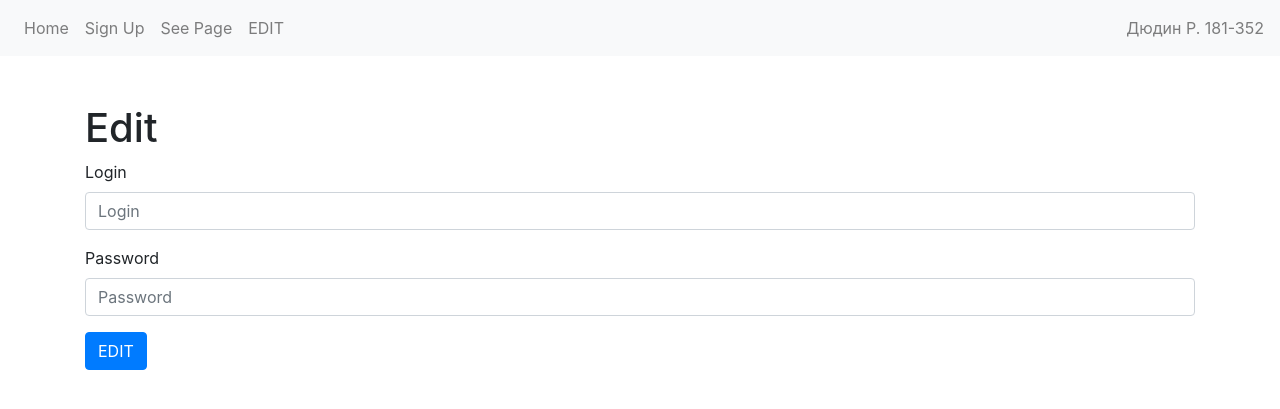
After one commit to bopopescu/181-352-dyudin-r, a Python web app: template app/templates/edit.html in a window 1280 px wide. The commit adds this page. Shown: the top 409 px of the page. Run offline with Jinja, Linux system fonts and the light colour scheme; the template is opened without the code that fills it, so the values that code supplies are empty; some libraries are stand-ins or nearby versions.

Commit message:
edit page

```diff
--- a/app/templates/base.html
+++ b/app/templates/base.html
@@ -26,6 +26,9 @@
         <li class="nav-item">
           <a class="nav-link" href="{{url_for('seepage')}}">See Page</a>
         </li>
+        <li class="nav-item">
+          <a class="nav-link" href="{{url_for('edit')}}">EDIT</a>
+        </li>
       </ul>
       <span class="navbar-text">
         Дюдин Р. 181-352
--- /dev/null
+++ b/app/templates/edit.html
@@ -0,0 +1,16 @@
+{%extends 'base.html'%}
+{%block title%}Edit{%endblock%}
+{%block content%}
+<h1 class="mt-5">Edit</h1>
+<form method="POST">
+  <div class="form-group">
+    <label for="login">Login</label>
+    <input type="text" class="form-control" placeholder="Login" name="login" aria-describedby="addon-wrapping">
+  </div>
+  <div class="form-group">
+    <label for="password">Password</label>
+    <input type="password" class="form-control" name="password" placeholder="Password">
+  </div>
+  <button type="submit" class="btn btn-primary">EDIT</button>
+</form>
+{%endblock%}
--- a/app/templates/signup.html
+++ b/app/templates/signup.html
@@ -2,7 +2,7 @@
 {%block title%}Sign Up{%endblock%}
 {%block content%}
 <h1 class="mt-5">Sign Up</h1>
-<form method="GET">
+<form method="POST">
   <div class="form-group">
     <label for="login">Login</label>
     <input type="text" class="form-control" placeholder="Login" name="login" aria-describedby="addon-wrapping">
```
Also changed, not shown: app/app.py (+26 -7 lines).
